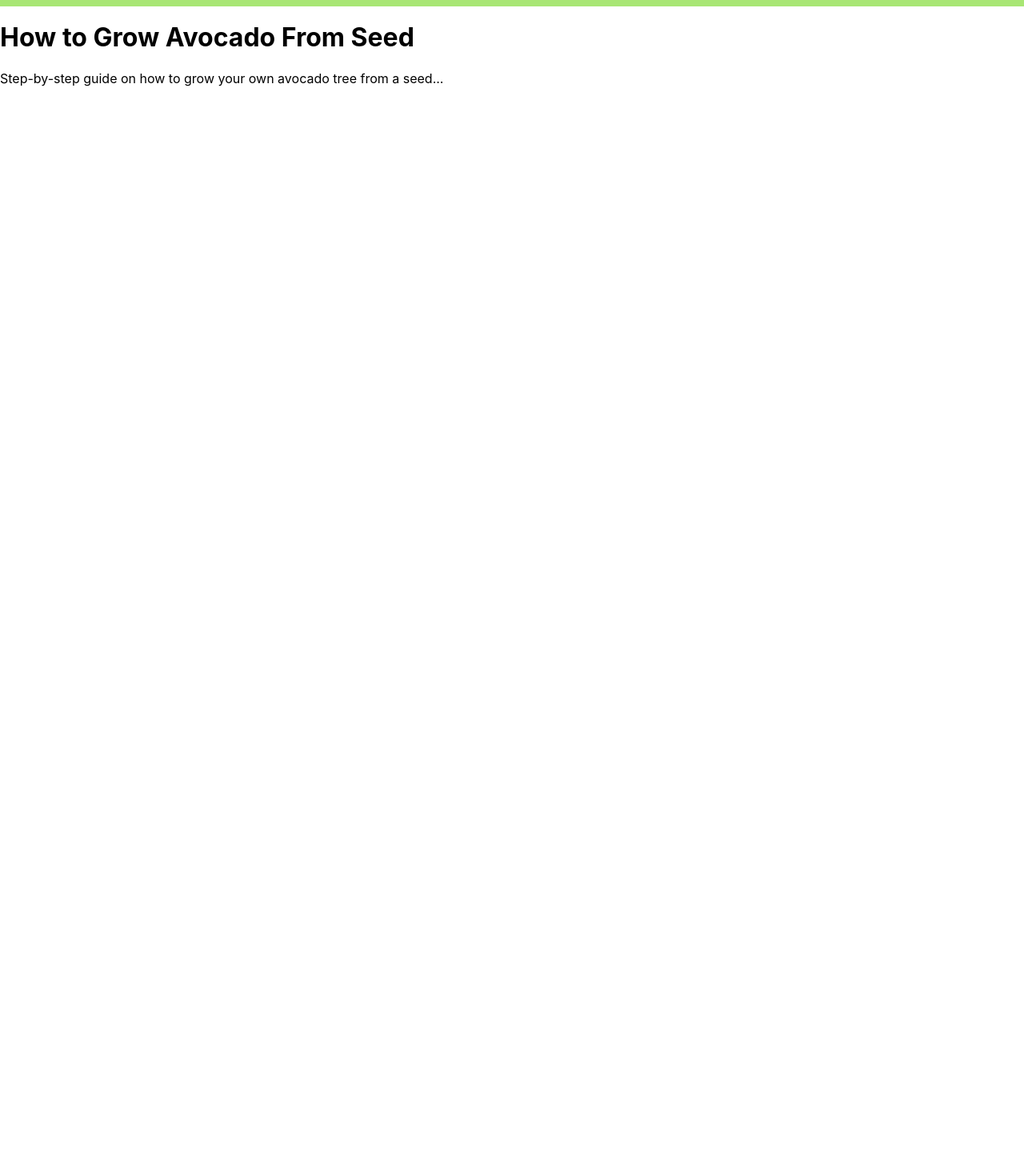
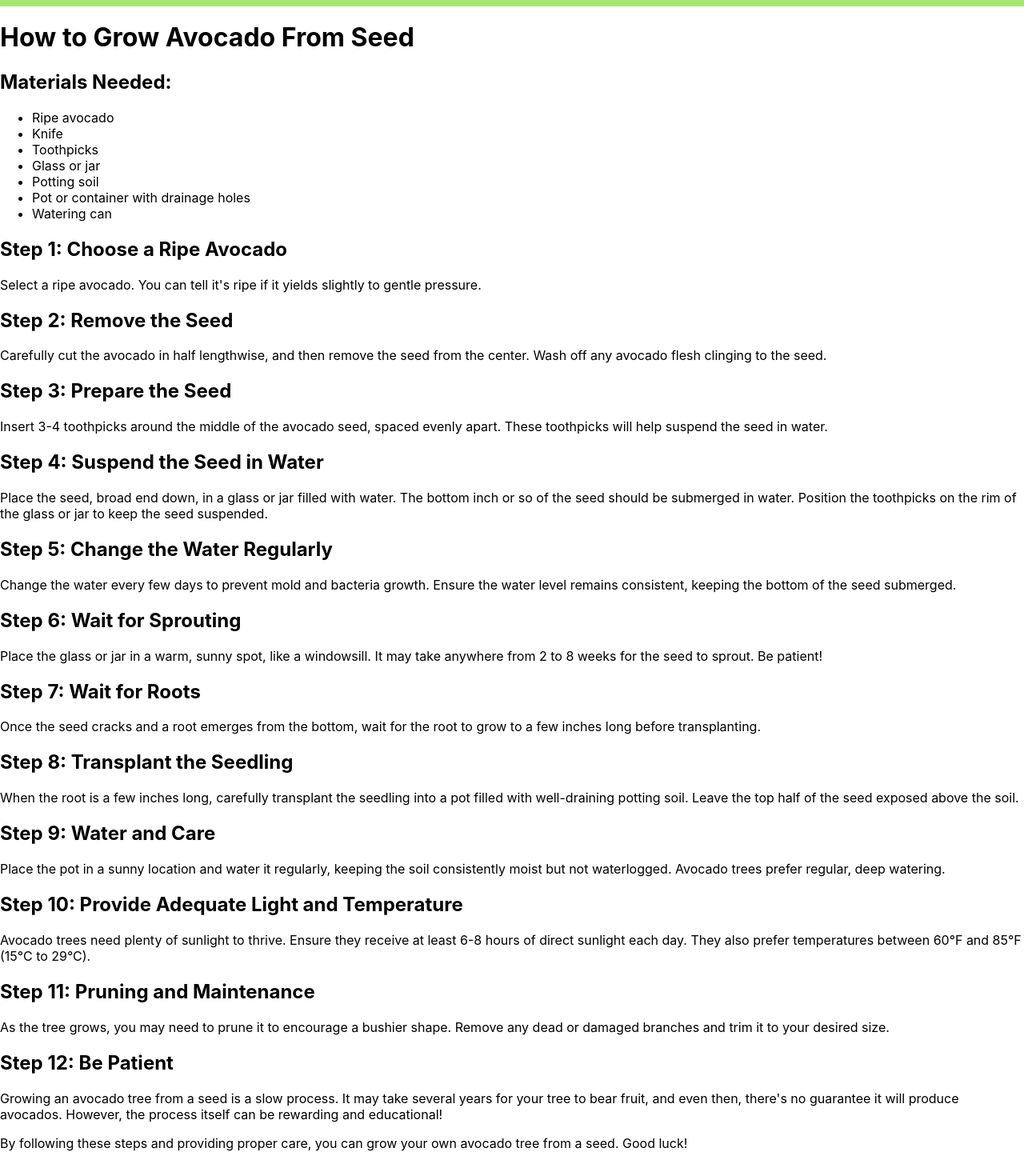
Before and after one commit to tdalbavie/Forum, a React (Create React App) app in the folder client/: page /how-to-grow-from-seed in a window 1280 px wide. Shown: the part 54-1509 px from the top of the page at 80% size. Before the commit the page ends 800 px from the top, so only its background shows below. Built offline with nearby package versions, Linux system fonts and the light colour scheme.

Commit message:
Added content to GrowFromSeed

```diff
--- a/client/src/pages/HowToGrowFromSeedPage.js
+++ b/client/src/pages/HowToGrowFromSeedPage.js
@@ -8,7 +8,54 @@ const HowToGrowFromSeedPage = () => {
     <div style={{ paddingTop: '60px' }}>
       <div>
         <h1>How to Grow Avocado From Seed</h1>
-        <p>Step-by-step guide on how to grow your own avocado tree from a seed...</p>
+        <h2>Materials Needed:</h2>
+        <ul>
+          <li>Ripe avocado</li>
+          <li>Knife</li>
+          <li>Toothpicks</li>
+          <li>Glass or jar</li>
+          <li>Potting soil</li>
+          <li>Pot or container with drainage holes</li>
+          <li>Watering can</li>
+        </ul>
+
+        <h2>Step 1: Choose a Ripe Avocado</h2>
+        <p>Select a ripe avocado. You can tell it's ripe if it yields slightly to gentle pressure.</p>
+
+        <h2>Step 2: Remove the Seed</h2>
+        <p>Carefully cut the avocado in half lengthwise, and then remove the seed from the center. Wash off any avocado flesh clinging to the seed.</p>
+
+        <h2>Step 3: Prepare the Seed</h2>
+        <p>Insert 3-4 toothpicks around the middle of the avocado seed, spaced evenly apart. These toothpicks will help suspend the seed in water.</p>
+
+        <h2>Step 4: Suspend the Seed in Water</h2>
+        <p>Place the seed, broad end down, in a glass or jar filled with water. The bottom inch or so of the seed should be submerged in water. Position the toothpicks on the rim of the glass or jar to keep the seed suspended.</p>
+
+        <h2>Step 5: Change the Water Regularly</h2>
+        <p>Change the water every few days to prevent mold and bacteria growth. Ensure the water level remains consistent, keeping the bottom of the seed submerged.</p>
+
+        <h2>Step 6: Wait for Sprouting</h2>
+        <p>Place the glass or jar in a warm, sunny spot, like a windowsill. It may take anywhere from 2 to 8 weeks for the seed to sprout. Be patient!</p>
+
+        <h2>Step 7: Wait for Roots</h2>
+        <p>Once the seed cracks and a root emerges from the bottom, wait for the root to grow to a few inches long before transplanting.</p>
+
+        <h2>Step 8: Transplant the Seedling</h2>
+        <p>When the root is a few inches long, carefully transplant the seedling into a pot filled with well-draining potting soil. Leave the top half of the seed exposed above the soil.</p>
+
+        <h2>Step 9: Water and Care</h2>
+        <p>Place the pot in a sunny location and water it regularly, keeping the soil consistently moist but not waterlogged. Avocado trees prefer regular, deep watering.</p>
+
+        <h2>Step 10: Provide Adequate Light and Temperature</h2>
+        <p>Avocado trees need plenty of sunlight to thrive. Ensure they receive at least 6-8 hours of direct sunlight each day. They also prefer temperatures between 60°F and 85°F (15°C to 29°C).</p>
+
+        <h2>Step 11: Pruning and Maintenance</h2>
+        <p>As the tree grows, you may need to prune it to encourage a bushier shape. Remove any dead or damaged branches and trim it to your desired size.</p>
+
+        <h2>Step 12: Be Patient</h2>
+        <p>Growing an avocado tree from a seed is a slow process. It may take several years for your tree to bear fruit, and even then, there's no guarantee it will produce avocados. However, the process itself can be rewarding and educational!</p>
+
+        <p>By following these steps and providing proper care, you can grow your own avocado tree from a seed. Good luck!</p>
       </div>
     </div>
     </>
```
